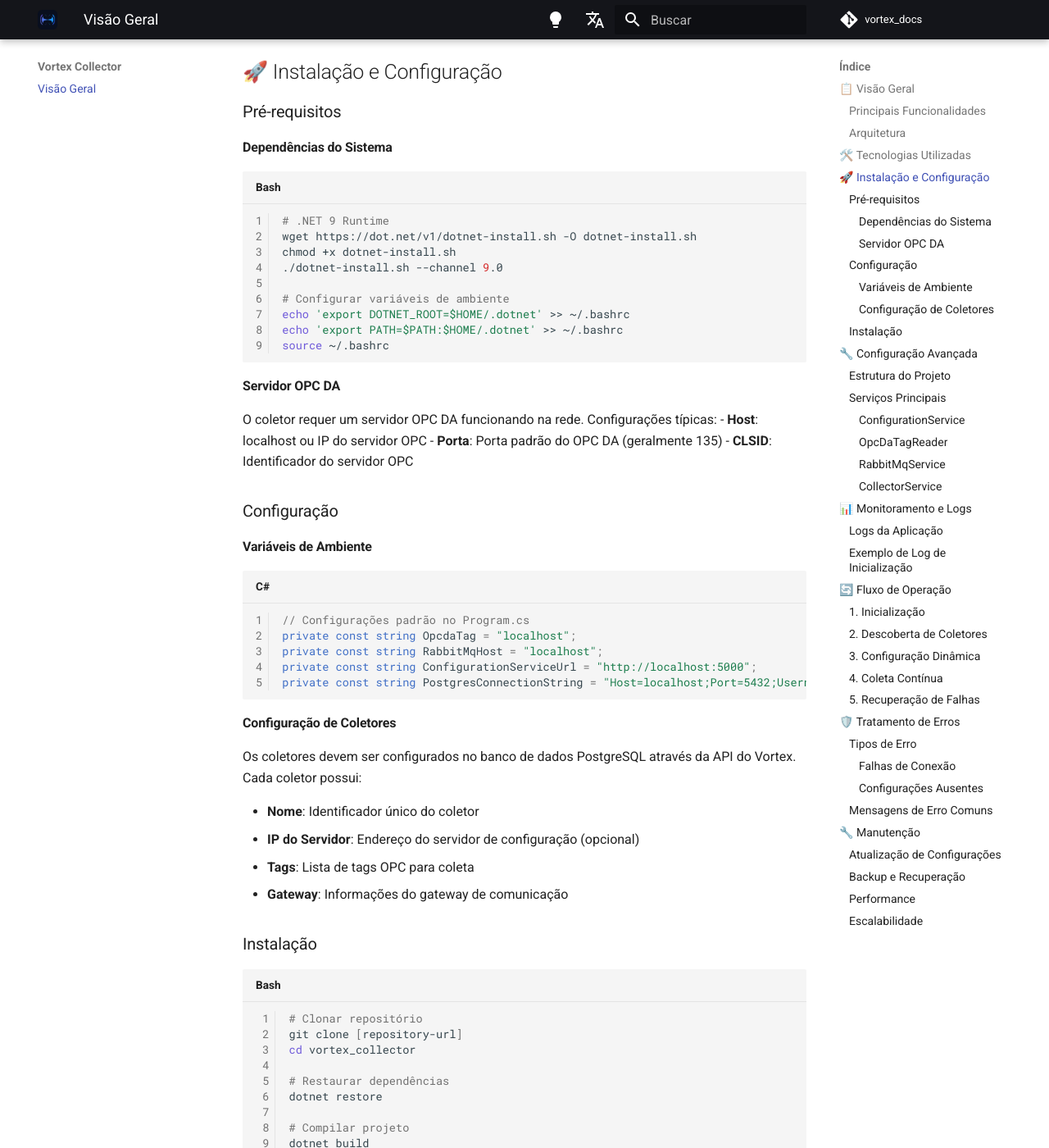
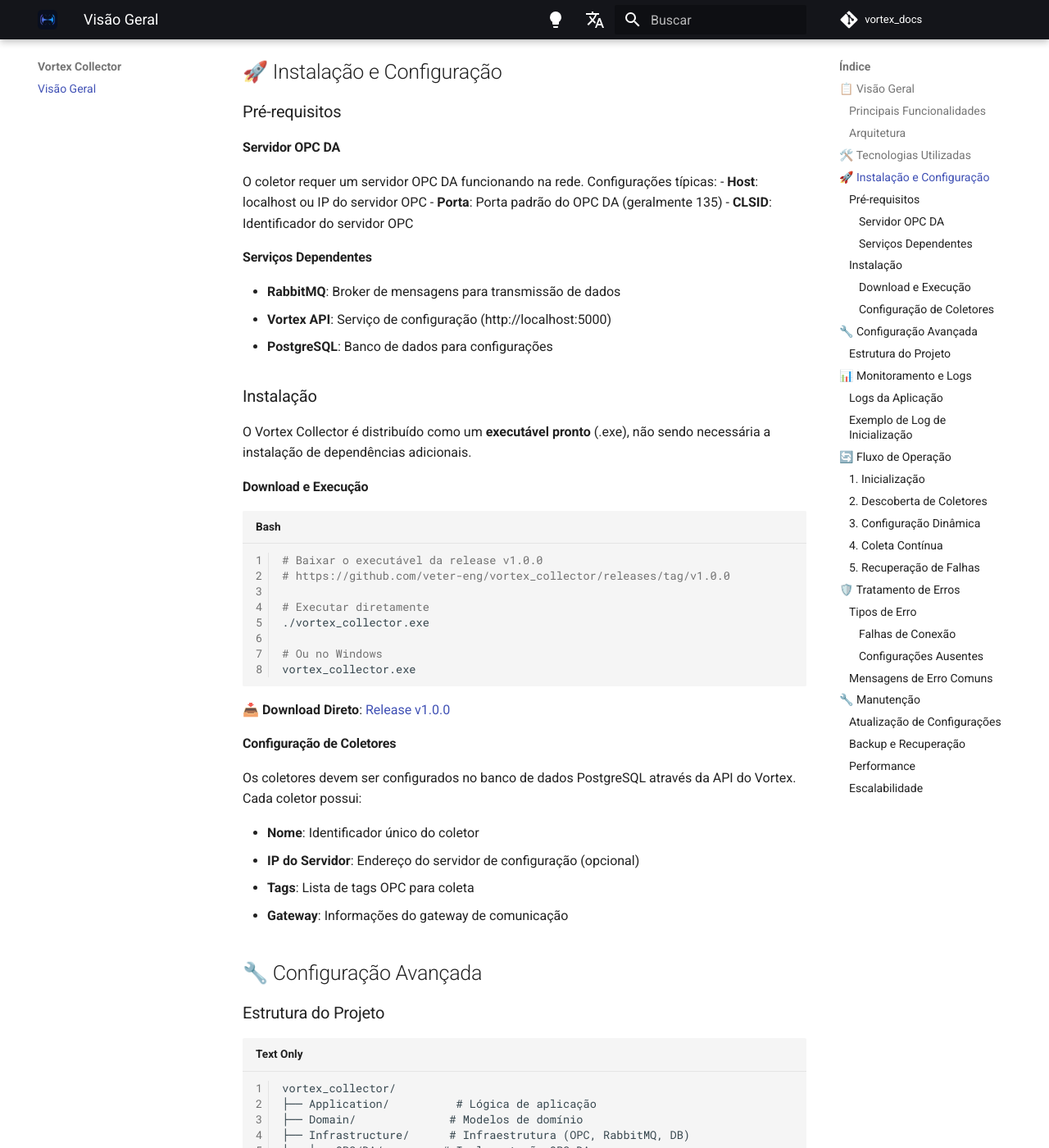
Before and after one commit to veter-eng/vortex_docs, an MkDocs documentation site: the page built from docs/vortex_collector/index.md, in a window 1280 px wide and 1400 px high, scrolled down 1427 px. Shown: the whole window at 82% size. Built offline with MkDocs 1.6.1 and Material for MkDocs 9.7.7, drawn with Linux system fonts in a browser that asks for light colours; comment, search, counter and statistics services are not loaded; some of the changed text lies outside the part shown.

Commit message:
docs: atualiza a documentação do Vortex Collector com informações sobre serviços dependentes e instalação simplificada

````diff
--- a/docs/vortex_collector/index.md
+++ b/docs/vortex_collector/index.md
@@ -42,35 +42,34 @@
 
 ### Pré-requisitos
 
-#### Dependências do Sistema
-```bash
-# .NET 9 Runtime
-wget https://dot.net/v1/dotnet-install.sh -O dotnet-install.sh
-chmod +x dotnet-install.sh
-./dotnet-install.sh --channel 9.0
-
-# Configurar variáveis de ambiente
-echo 'export DOTNET_ROOT=$HOME/.dotnet' >> ~/.bashrc
-echo 'export PATH=$PATH:$HOME/.dotnet' >> ~/.bashrc
-source ~/.bashrc
-```
-
 #### Servidor OPC DA
 O coletor requer um servidor OPC DA funcionando na rede. Configurações típicas:
 - **Host**: localhost ou IP do servidor OPC
 - **Porta**: Porta padrão do OPC DA (geralmente 135)
 - **CLSID**: Identificador do servidor OPC
 
-### Configuração
+#### Serviços Dependentes
+- **RabbitMQ**: Broker de mensagens para transmissão de dados
+- **Vortex API**: Serviço de configuração (http://localhost:5000)
+- **PostgreSQL**: Banco de dados para configurações
 
-#### Variáveis de Ambiente
-```csharp
-// Configurações padrão no Program.cs
-private const string OpcdaTag = "localhost";
-private const string RabbitMqHost = "localhost";
-private const string ConfigurationServiceUrl = "http://localhost:5000";
-private const string PostgresConnectionString = "Host=localhost;Port=5432;Username=postgres;Password=admin;Database=vortex_server_config";
+### Instalação
+
+O Vortex Collector é distribuído como um **executável pronto** (.exe), não sendo necessária a instalação de dependências adicionais.
+
+#### Download e Execução
+```bash
+# Baixar o executável da release v1.0.0
+# https://github.com/veter-eng/vortex_collector/releases/tag/v1.0.0
+
+# Executar diretamente
+./vortex_collector.exe
+
+# Ou no Windows
+vortex_collector.exe
 ```
+
+**📥 Download Direto**: [Release v1.0.0](https://github.com/veter-eng/vortex_collector/releases/tag/v1.0.0)
 
 #### Configuração de Coletores
 Os coletores devem ser configurados no banco de dados PostgreSQL através da API do Vortex. Cada coletor possui:
@@ -79,23 +78,6 @@
 - **IP do Servidor**: Endereço do servidor de configuração (opcional)
 - **Tags**: Lista de tags OPC para coleta
 - **Gateway**: Informações do gateway de comunicação
-
-### Instalação
-
-```bash
-# Clonar repositório
-git clone [repository-url]
-cd vortex_collector
-
-# Restaurar dependências
-dotnet restore
-
-# Compilar projeto
-dotnet build
-
-# Executar aplicação
-dotnet run
-```
 
 ## 🔧 Configuração Avançada
 
@@ -113,36 +95,6 @@
 └── Program.cs          # Ponto de entrada da aplicação
 ```
 
-### Serviços Principais
-
-#### ConfigurationService
-Responsável por buscar configurações da API:
-```csharp
-// Busca tags configuradas
-var tags = await configurationService.GetConfiguredTagsAsync();
-
-// Atualiza URL base do serviço
-configurationService.UpdateBaseUrl(serverUrl);
-```
-
-#### OpcDaTagReader
-Realiza a leitura dos dados OPC DA:
-```csharp
-var tagReader = new OpcDaTagReader(OpcdaTag, configurationService);
-```
-
-#### RabbitMqService
-Gerencia o envio de dados:
-```csharp
-var messageQueue = new RabbitMqService(RabbitMqHost, collectorInfo.Name);
-```
-
-#### CollectorService
-Orquestra a coleta de dados:
-```csharp
-var service = new CollectorService(tagReader, messageQueue);
-await service.RunAsync();
-```
 
 ## 📊 Monitoramento e Logs
 
````
